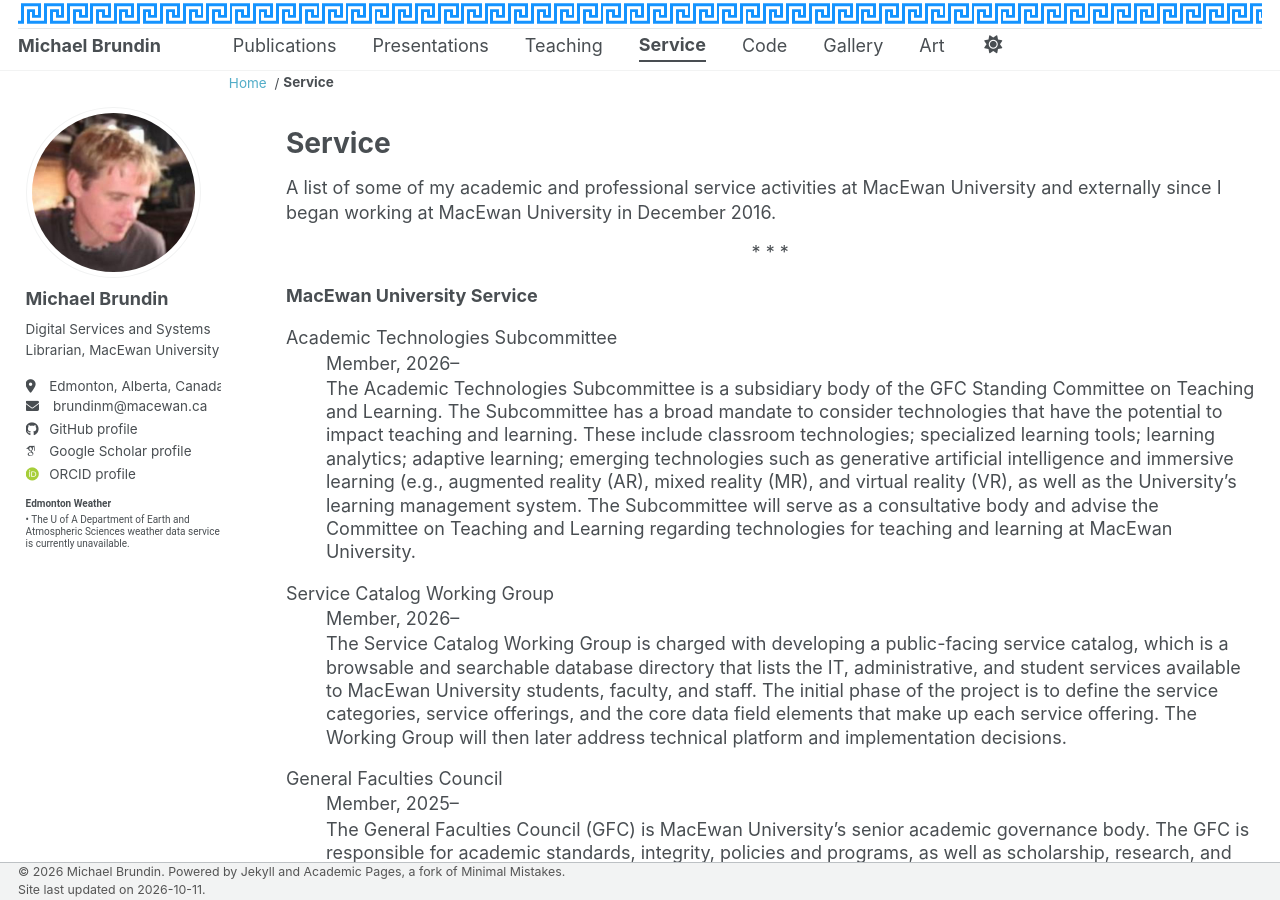
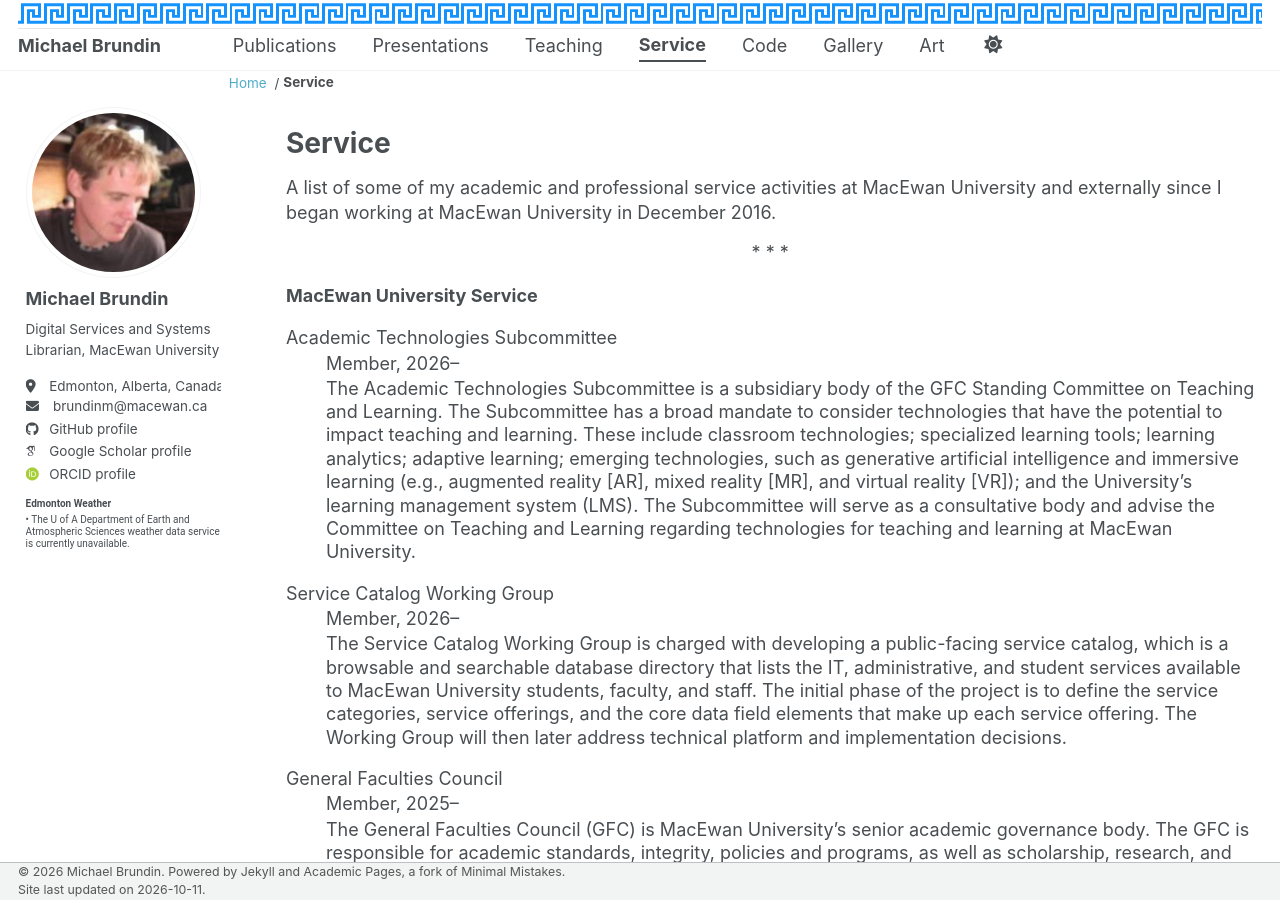
Before and after one commit to brundinm/brundinm.github.io, a Jekyll site: the page built from _pages/service.html, in a window 1280 px wide and 900 px high. Built offline with Jekyll 4.4.1, drawn with Linux system fonts in a browser that asks for light colours; some web fonts are replaced; a script bundle is joined from its source files by our own code; library files that are not in the unit come from our copies.

Commit message:
Update service.html

```diff
--- a/_pages/service.html
+++ b/_pages/service.html
@@ -58,7 +58,7 @@
 <dl>
   <dt>Academic Technologies Subcommittee</dt>
   <dd>Member, 2026–</dd>
-  <dd>The Academic Technologies Subcommittee is a subsidiary body of the GFC Standing Committee on Teaching and Learning. The Subcommittee has a broad mandate to consider technologies that have the potential to impact teaching and learning. These include classroom technologies; specialized learning tools; learning analytics; adaptive learning; emerging technologies such as generative artificial intelligence and immersive learning (e.g., augmented reality (AR), mixed reality (MR), and virtual reality (VR), as well as the University’s learning management system. The Subcommittee will serve as a consultative body and advise the Committee on Teaching and Learning regarding technologies for teaching and learning at MacEwan University.</dd>
+  <dd>The Academic Technologies Subcommittee is a subsidiary body of the GFC Standing Committee on Teaching and Learning. The Subcommittee has a broad mandate to consider technologies that have the potential to impact teaching and learning. These include classroom technologies; specialized learning tools; learning analytics; adaptive learning; emerging technologies, such as generative artificial intelligence and immersive learning (e.g., augmented reality [AR], mixed reality [MR], and virtual reality [VR]); and the University’s learning management system (LMS). The Subcommittee will serve as a consultative body and advise the Committee on Teaching and Learning regarding technologies for teaching and learning at MacEwan University.</dd>
 </dl>
 <dl>
   <dt>Service Catalog Working Group</dt>
```
